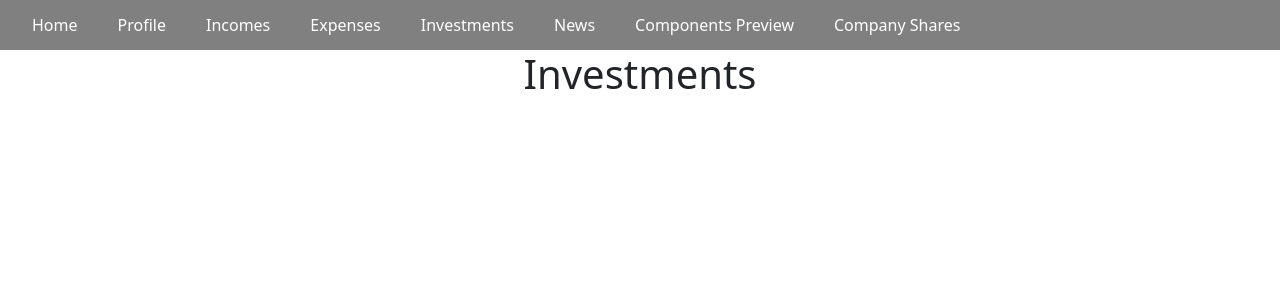
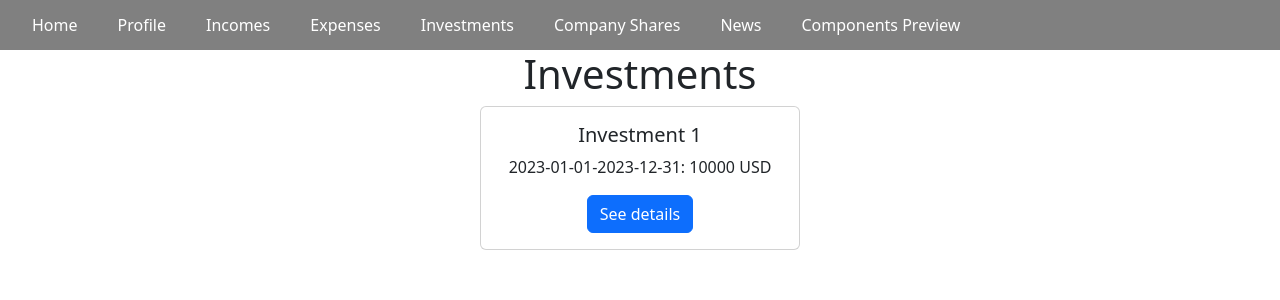
Before and after one commit to luckyluk07/ExpenseGuard, a React (Create React App) app in the folder expense_guard_frontend/: page /Investments in a window 1280 px wide. Shown: the top 300 px of the page. Built offline with nearby package versions, Linux system fonts and the light colour scheme.

Commit message:
Add investment deposit cards with modal

```diff
--- a/expense_guard_frontend/src/App.js
+++ b/expense_guard_frontend/src/App.js
@@ -22,9 +22,9 @@ function App() {
             { name: "Incomes", url: "/Incomes" },
             { name: "Expenses", url: "/Expenses" },
             { name: "Investments", url: "/Investments" },
+            { name: "Company Shares", url: "/CompanyShares" },
             { name: "News", url: "/News" },
             { name: "Components Preview", url: "/ComponentsPreview" },
-            { name: "Company Shares", url: "/CompanyShares" },
           ]}
         />
         <main>
--- a/expense_guard_frontend/src/Components/Common/NavBar/NavBar.jsx
+++ b/expense_guard_frontend/src/Components/Common/NavBar/NavBar.jsx
@@ -6,7 +6,6 @@ function NavBar({ links }) {
   return (
     <nav className={`navbar navbar-expand-lg ${styles.navigationLine}`}>
       <div className="container-fluid">
-        {/* todo change href */}
         <div className={styles.navigationItem}>
           <NavLink to="/">Home</NavLink>
         </div>
@@ -25,7 +24,7 @@ function NavBar({ links }) {
           <div className="navbar-nav">
             {links.map((link) => {
               return (
-                <div className={styles.navigationItem}>
+                <div key={link.name} className={styles.navigationItem}>
                   <NavLink to={link.url}>{link.name}</NavLink>
                 </div>
               );
--- a/expense_guard_frontend/src/Components/Finance/InvestmentCard/InvestmentCard.jsx
+++ b/expense_guard_frontend/src/Components/Finance/InvestmentCard/InvestmentCard.jsx
@@ -1,7 +1,38 @@
-import React from "react";
+import React, { useState } from "react";
+import { createPortal } from "react-dom";
+import InvestmentModal from "./InvestmentModal";
 
-function InvestmentCard() {
-  return <div />;
+const RESOURCE_SEE_DETAILS_LABEL = "See details";
+
+function InvestmentCard({ investment }) {
+  const [showModal, setShowModal] = useState(false);
+  return (
+    <div className="card w-25 m-auto mb-2">
+      <div className="card-body">
+        <h5 className="card-title">{investment.name}</h5>
+        <p className="card-text">
+          {`${investment.startDate}-${investment.endDate}: ${investment.startMoney.amount} ${investment.startMoney.currency}`}
+        </p>
+        <button
+          type="button"
+          onClick={() => {
+            setShowModal(true);
+          }}
+          className="btn btn-primary"
+        >
+          {RESOURCE_SEE_DETAILS_LABEL}
+        </button>
+      </div>
+
+      {showModal &&
+        createPortal(
+          <InvestmentModal
+            investment={investment}
+            onClose={() => setShowModal(false)}
+          />,
+          document.body,
+        )}
+    </div>
+  );
 }
 export default InvestmentCard;
-// todo use react portal and create Investment card with button that opens modal
--- /dev/null
+++ b/expense_guard_frontend/src/Components/Finance/InvestmentCard/InvestmentModal.jsx
@@ -0,0 +1,32 @@
+import React from "react";
+
+const RESOURCE_INTEREST_RATE_TEXT = "Interest rate";
+const RESOURCE_YEAR_TEXT = "year";
+const RESOURCE_YEAR_CAPITALIZATION_AMOUNT_TEXT = "Year capitalization amount";
+const RESOURCE_DESCRIPTION_AND_COMMENTS_TEXT = "Description and comments";
+
+function InvestmentModal({ investment, onClose }) {
+  return (
+    <div className="modal-content">
+      <div className="modal-header">
+        <h5 className="modal-title">{investment.name}</h5>
+        <button
+          onClick={onClose}
+          type="button"
+          className="btn-close"
+          aria-label="Close"
+        />
+      </div>
+      <div className="modal-body">
+        <p>
+          {`${investment.startMoney.amount} ${investment.startMoney.currency} ${investment.startDate}-${investment.endDate}`}
+          {`${RESOURCE_INTEREST_RATE_TEXT}: ${investment.interestRate}`}
+        </p>
+        <p>{`${RESOURCE_YEAR_CAPITALIZATION_AMOUNT_TEXT}: ${investment.yearCapitalizationAmount}/${RESOURCE_YEAR_TEXT}`}</p>
+        <p>{`${RESOURCE_DESCRIPTION_AND_COMMENTS_TEXT}: ${investment.description}`}</p>
+      </div>
+    </div>
+  );
+}
+
+export default InvestmentModal;
--- a/expense_guard_frontend/src/Pages/Investments.jsx
+++ b/expense_guard_frontend/src/Pages/Investments.jsx
@@ -1,10 +1,44 @@
 import React from "react";
+import InvestmentCard from "../Components/Finance/InvestmentCard/InvestmentCard";
 
 export default function Investments() {
   // todo list of some badges/news with button to open modal with details
+  const mockedInvestments = [
+    {
+      name: "Investment 1",
+      startDate: "2023-01-01",
+      endDate: "2023-12-31",
+      startMoney: {
+        amount: 10000,
+        currency: "USD",
+      },
+      interestRate: 5,
+      yearCapitalizationAmount: 500,
+    },
+    // {
+    //   name: "Investment 2",
+    //   startDate: "2022-06-15",
+    //   endDate: "2024-06-15",
+    //   startMoney: {
+    //     amount: 15000,
+    //     currency: "EUR",
+    //   },
+    //   interestRate: 7,
+    //   yearCapitalizationAmount: 750,
+    // },
+  ];
   return (
     <div>
       <h1>Investments</h1>
+      <div>
+        {mockedInvestments.map((investment) => {
+          return (
+            <div>
+              <InvestmentCard key={investment.name} investment={investment} />
+            </div>
+          );
+        })}
+      </div>
     </div>
   );
 }
```
